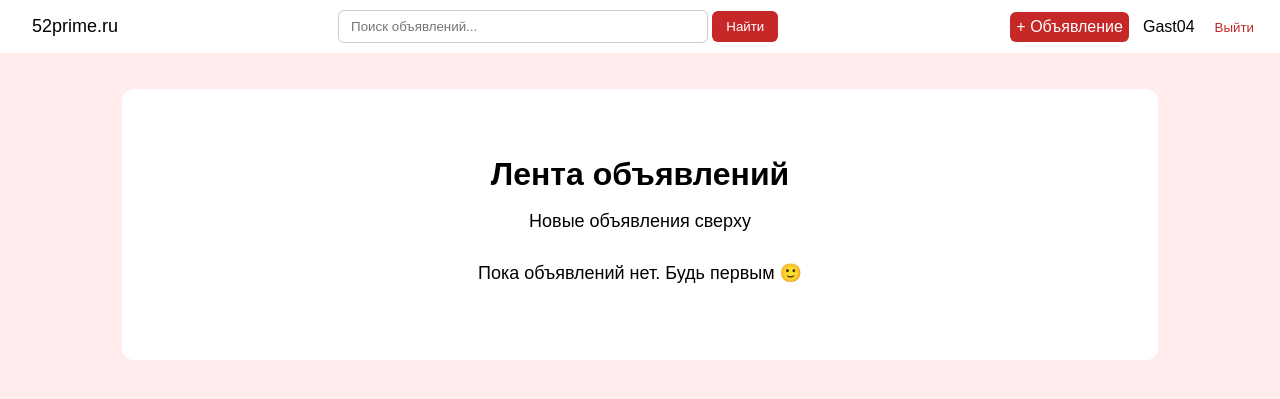
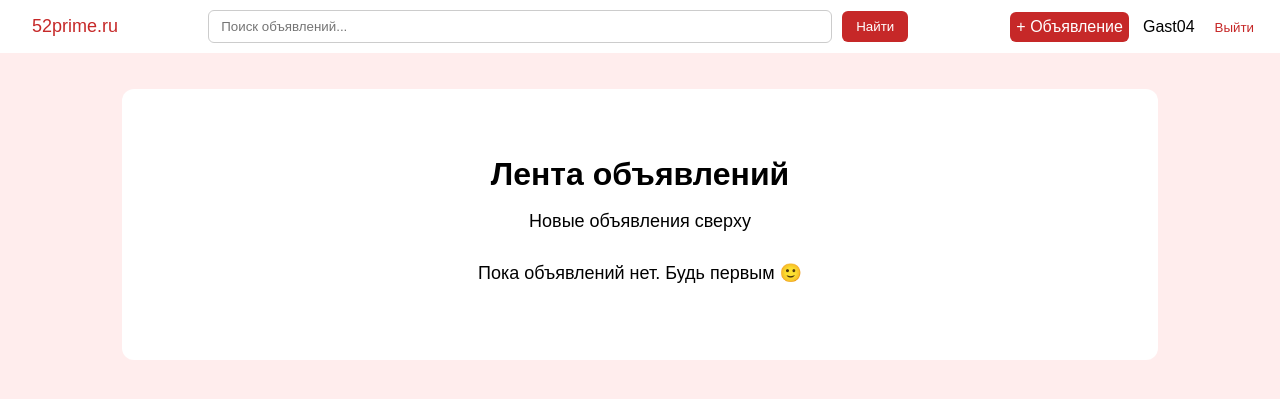
Before and after one commit to Gast041/board, a Django app: page /ads/ in a window 1280 px wide. Shown: the top 399 px of the page. Run offline with Django 5.2, Linux system fonts and the light colour scheme; a user stored in the database is signed in; data that the repository does not hold is empty.

Commit message:
Поиск

```diff
--- a/board/ads/views.py
+++ b/board/ads/views.py
@@ -26,26 +26,29 @@ from .models import Ad
 
 
 # =========================
-# ЛЕНТА ОБЪЯВЛЕНИЙ (СПИСОК)
+# ЛЕНТА ОБЪЯВЛЕНИЙ (СПИСОК) + ПОИСК
 # =========================
 def ads_list(request):
     """
-    Лента объявлений.
-    URL: /ads/
-    Шаблон: templates/ads/list.html
+    Лента объявлений + поиск.
+    URL: /ads/?q=текст
     """
+    q = request.GET.get("q", "").strip()   # берём текст из строки поиска
 
-    # Берём все объявления из базы данных
-    # order_by("-id") — сортировка: новые сверху (по убыванию id)
     ads = Ad.objects.order_by("-id")
 
-    # Рендерим шаблон и передаём в него список объявлений
+    # Если что-то ввели — фильтруем
+    if q:
+        ads = ads.filter(title__icontains=q) | ads.filter(description__icontains=q)
+
     return render(
-        request,                  # текущий запрос
-        "ads/list.html",          # путь к шаблону
-        {"ads": ads}              # данные, доступные в шаблоне
+        request,
+        "ads/list.html",
+        {
+            "ads": ads,
+            "q": q,   # чтобы вернуть введённый текст обратно в поле
+        }
     )
-
 
 # =========================
 # СОЗДАНИЕ ОБЪЯВЛЕНИЯ
--- a/board/templates/ads/list.html
+++ b/board/templates/ads/list.html
@@ -19,44 +19,37 @@
 <!-- =========================
      ШАПКА САЙТА
      ========================= -->
-<header class="header" style="display:flex; align-items:center; justify-content:space-between; padding:10px 20px;">
+<header class="header header-bar">
 
     <!-- ЛЕВАЯ ЧАСТЬ — ЛОГО -->
     <div class="logo">
-        <a href="/" style="text-decoration:none;color:#000;">
+        <a href="/" class="logo-link">
             52prime.ru
         </a>
     </div>
 
-    <!-- ЦЕНТР — ПОИСК (пока без логики) -->
-    <div style="flex:1; text-align:center;">
-        <form method="get" action="#" style="display:inline-block; width:60%;">
-            <input type="text"
-                   name="q"
-                   placeholder="Поиск объявлений..."
-                   style="
-                        width:70%;
-                        padding:8px 12px;
-                        border-radius:6px;
-                        border:1px solid #ccc;
-                   ">
+    <!-- ЦЕНТР — ПОИСК (УЖЕ РАБОТАЕТ ЧЕРЕЗ ?q=) -->
+    <div class="header-center">
+        <form method="get" action="{% url 'ads_list' %}" class="search-form">
 
-            <button type="submit"
-                    style="
-                        padding:8px 14px;
-                        border:none;
-                        background:#c62828;
-                        color:white;
-                        border-radius:6px;
-                        cursor:pointer;
-                   ">
+            <!-- value="{{ q }}" — чтобы текст сохранялся после поиска -->
+            <input
+                type="text"
+                name="q"
+                placeholder="Поиск объявлений..."
+                value="{{ q }}"
+                class="search-input"
+            >
+
+            <button type="submit" class="search-btn">
                 Найти
             </button>
+
         </form>
     </div>
 
     <!-- ПРАВАЯ ЧАСТЬ — МЕНЮ -->
-    <nav style="display:flex; align-items:center; gap:14px;">
+    <nav class="header-right">
 
         {% if user.is_authenticated %}
 
@@ -65,9 +58,9 @@
                 + Объявление
             </a>
 
-            <span>{{ user.username }}</span>
+            <span class="user-name">{{ user.username }}</span>
 
-            <form method="post" action="{% url 'logout' %}" style="display:inline;">
+            <form method="post" action="{% url 'logout' %}" class="inline-form">
                 {% csrf_token %}
                 <button class="link-btn">Выйти</button>
             </form>
@@ -91,6 +84,13 @@
     <h1>Лента объявлений</h1>
     <p>Новые объявления сверху</p>
 
+    {% if q %}
+        <!-- Подсказка: что сейчас ищем -->
+        <p class="search-hint">
+            Поиск: <b>{{ q }}</b>
+            <a href="{% url 'ads_list' %}" class="search-reset">сбросить</a>
+        </p>
+    {% endif %}
 
     <!-- =========================
          СПИСОК ОБЪЯВЛЕНИЙ
@@ -98,50 +98,37 @@
     {% if ads %}
 
         <!-- Контейнер списка -->
-        <div style="text-align:left; display:grid; gap:14px;">
+        <div class="ads-grid">
 
             {% for ad in ads %}
                 <!-- =========================
                      ОДНО ОБЪЯВЛЕНИЕ
                      ========================= -->
-                <div style="border:1px solid #ffeded; padding:14px; border-radius:8px;">
+                <div class="ad-card">
 
-                    <!-- =========================
-                         ЗАГОЛОВОК (ССЫЛКА НА ДЕТАЛЬНУЮ СТРАНИЦУ)
-                         ========================= -->
-                    <!-- ВАЖНО:
-                         url 'ad_detail' ad.id
-                         ведёт на /ads/ID/
-                    -->
-                    <div style="font-weight:bold; font-size:18px; margin-bottom:6px;">
-                        <a href="{% url 'ad_detail' ad.id %}"
-                           style="color:#c62828; text-decoration:none;">
+                    <!-- Заголовок — ссылка на детальную -->
+                    <div class="ad-title">
+                        <a href="{% url 'ad_detail' ad.id %}" class="ad-title-link">
                             {{ ad.title }}
                         </a>
                     </div>
 
-                    <!-- =========================
-                         ЦЕНА (если указана)
-                         ========================= -->
+                    <!-- Цена -->
                     {% if ad.price %}
-                        <div style="margin-bottom:6px;">
+                        <div class="ad-price">
                             <b>Цена:</b> {{ ad.price }}
                         </div>
                     {% endif %}
 
-                    <!-- =========================
-                         КРАТКОЕ ОПИСАНИЕ
-                         ========================= -->
+                    <!-- Краткое описание -->
                     {% if ad.description %}
-                        <div style="color:#000; margin-bottom:8px;">
+                        <div class="ad-desc">
                             {{ ad.description|truncatechars:150 }}
                         </div>
                     {% endif %}
 
-                    <!-- =========================
-                         АВТОР
-                         ========================= -->
-                    <div style="margin-top:10px; font-size:13px; color:#444;">
+                    <!-- Автор -->
+                    <div class="ad-author">
                         Автор: {{ ad.author.username }}
                     </div>
 
@@ -151,7 +138,6 @@
         </div>
 
     {% else %}
-        <!-- Если объявлений пока нет -->
         <p>Пока объявлений нет. Будь первым 🙂</p>
     {% endif %}
 
--- a/static/style.css
+++ b/static/style.css
@@ -247,3 +247,134 @@ body {
 .main-btn:hover {
     background: #a61e1e;
 }
+
+/* =========================
+   ШАПКА: СЕТКА (ЛОГО / ПОИСК / МЕНЮ)
+   ========================= */
+.header-bar {
+    display: flex;
+    align-items: center;
+    justify-content: space-between;
+    gap: 14px;
+    padding: 10px 20px;
+}
+
+/* Логотип-ссылка (чёрный текст как ты хотел) */
+.logo-link {
+    text-decoration: none;
+    color: #000;
+}
+
+/* Центр шапки */
+.header-center {
+    flex: 1;
+    display: flex;
+    justify-content: center;
+}
+
+/* Правая часть меню */
+.header-right {
+    display: flex;
+    align-items: center;
+    gap: 14px;
+}
+
+/* Чтобы form в меню не ломал строку */
+.inline-form {
+    display: inline;
+    margin: 0;
+}
+
+/* =========================
+   ПОИСК
+   ========================= */
+.search-form {
+    display: flex;
+    align-items: center;
+    gap: 10px;
+    width: min(700px, 100%);
+}
+
+.search-input {
+    width: 100%;
+    padding: 8px 12px;
+    border-radius: 6px;
+    border: 1px solid #ccc;
+}
+
+.search-btn {
+    padding: 8px 14px;
+    border: none;
+    background: #c62828;
+    color: #fff; /* ✅ белый текст на кнопке */
+    border-radius: 6px;
+    cursor: pointer;
+    white-space: nowrap;
+}
+
+.search-btn:hover {
+    background: #b71c1c;
+}
+
+/* Подсказка поиска */
+.search-hint {
+    margin-top: 10px;
+    color: #444;
+}
+
+.search-reset {
+    margin-left: 10px;
+    color: #c62828;
+    text-decoration: none;
+    font-weight: 500;
+}
+
+.search-reset:hover {
+    text-decoration: underline;
+}
+
+/* =========================
+   ЛЕНТА ОБЪЯВЛЕНИЙ
+   ========================= */
+.ads-grid {
+    text-align: left;
+    display: grid;
+    gap: 14px;
+}
+
+.ad-card {
+    border: 1px solid #ffeded;
+    padding: 14px;
+    border-radius: 8px;
+    background: #fff;
+}
+
+.ad-title {
+    font-weight: bold;
+    font-size: 18px;
+    margin-bottom: 6px;
+}
+
+.ad-title-link {
+    color: #c62828;
+    text-decoration: none;
+}
+
+.ad-title-link:hover {
+    text-decoration: underline;
+}
+
+.ad-price {
+    margin-bottom: 6px;
+}
+
+.ad-desc {
+    color: #000;
+    margin-bottom: 8px;
+}
+
+.ad-author {
+    margin-top: 10px;
+    font-size: 13px;
+    color: #444;
+}
```
